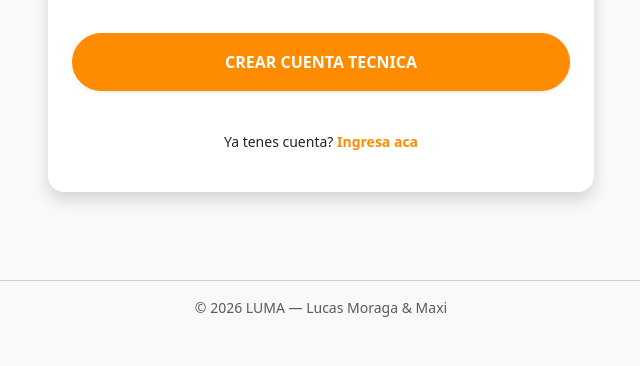
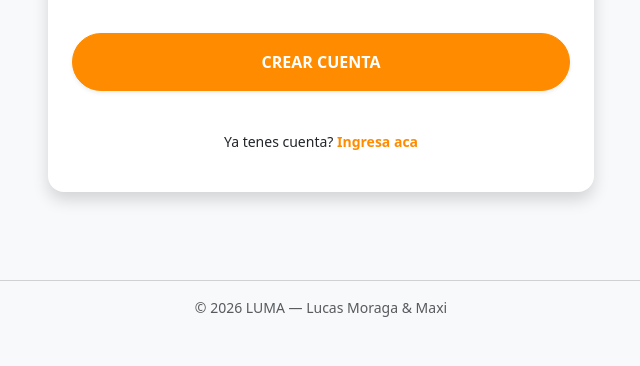
Before and after one commit to LucasMor96/gestion-repuestos, a Django app: page /registro/tecnico/ in a window 1280 px wide. Shown: the part 1220-1586 px from the top of the page, without its empty margins (319-959 px from the left). Run offline with Django 5.2, Linux system fonts and the light colour scheme.

Commit message:
feat: Renombra botón de registro técnico a "CREAR CUENTA"

```diff
--- a/apps/usuarios/templates/usuarios/registro_tecnico.html
+++ b/apps/usuarios/templates/usuarios/registro_tecnico.html
@@ -100,7 +100,7 @@
                     {% endfor %}
                 </div>
                 <button type="submit" class="btn btn-primary w-100 py-3 rounded-pill shadow-sm mt-3 fw-bold">
-                    CREAR CUENTA TECNICA
+                    CREAR CUENTA
                 </button>
             </form>
             <div class="text-center mt-4">
```
